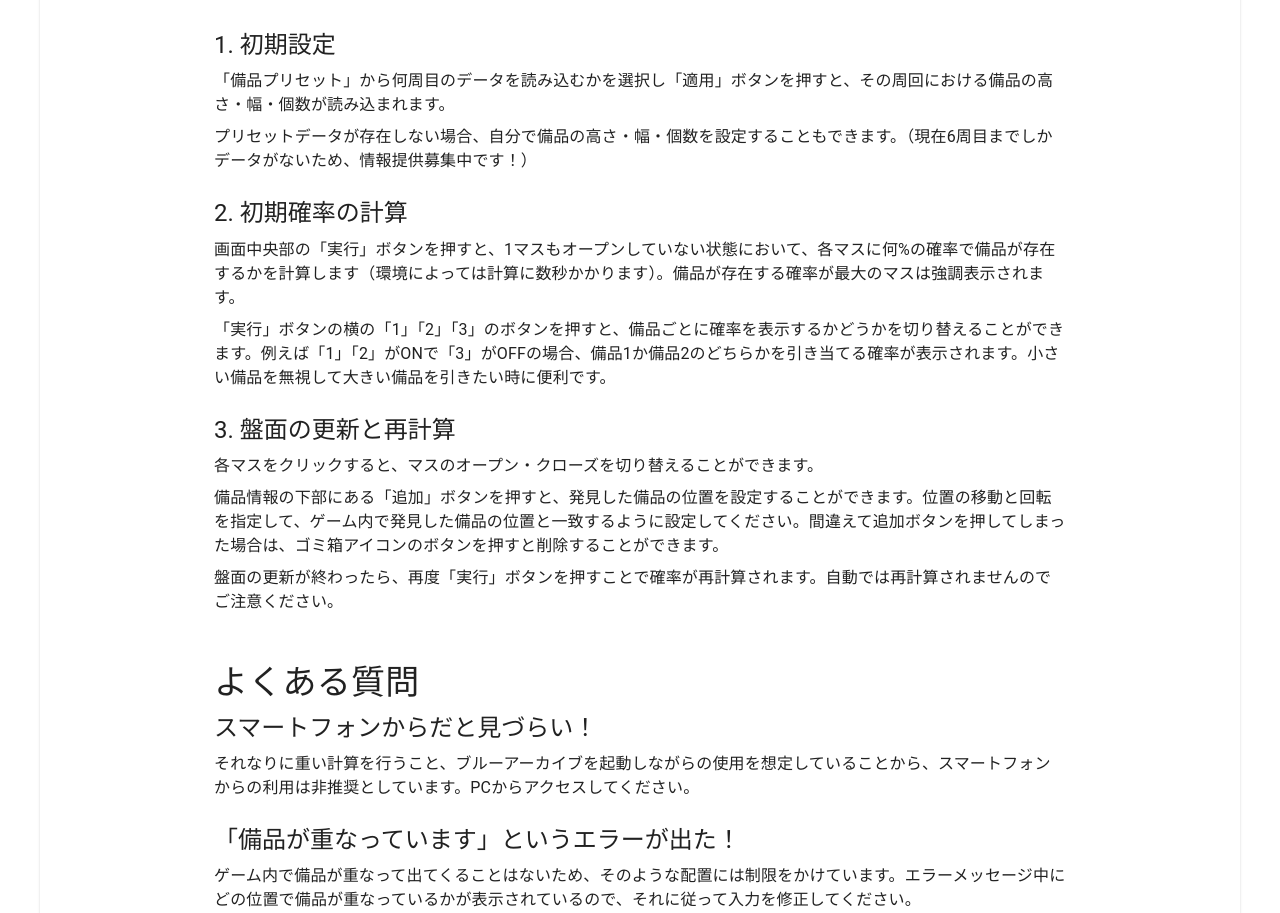
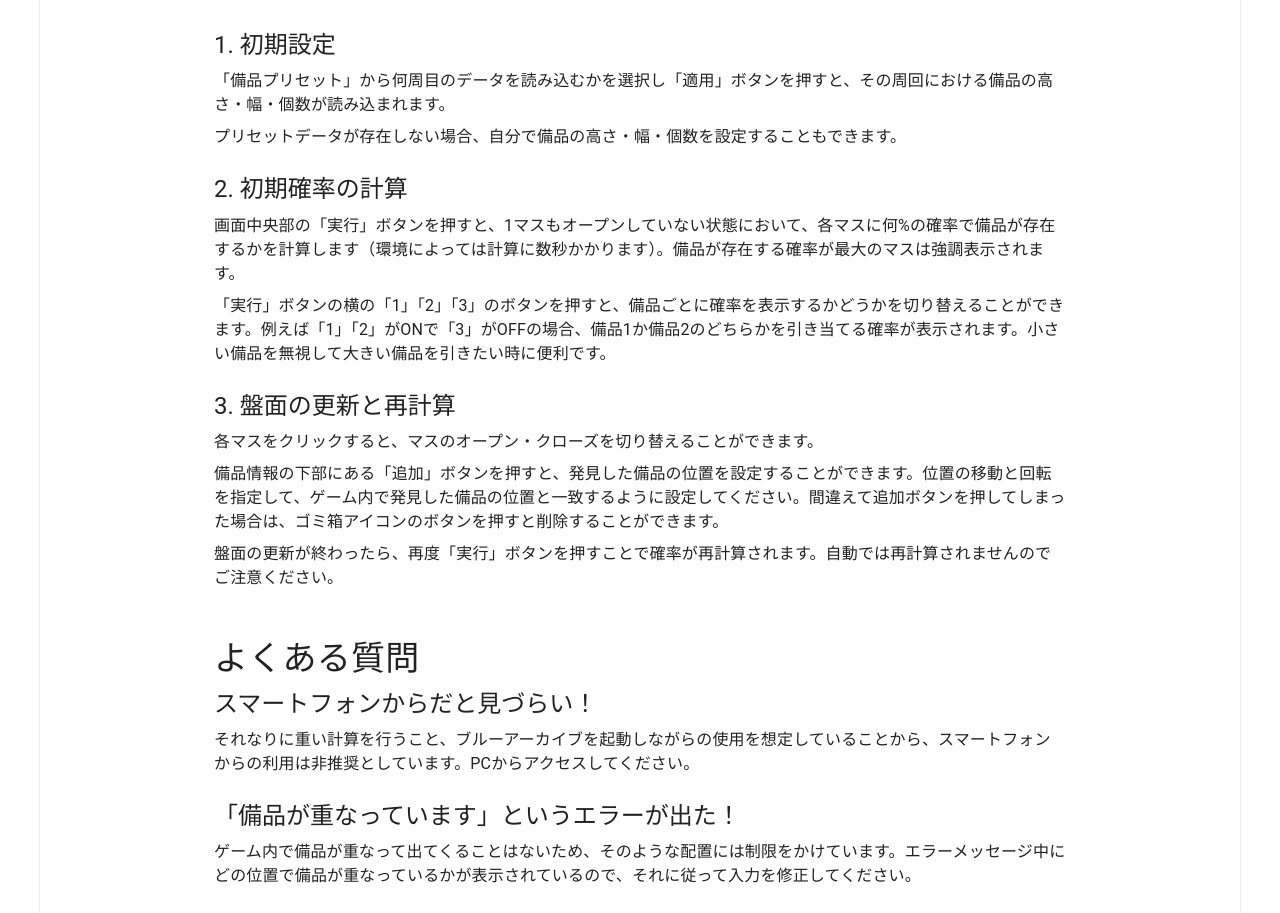
Before and after one commit to terry-u16/schale-inventory-management, a React (Vite) app: page / in a window 1280 px wide. Shown: the part 1106-2019 px from the top of the page. Built offline with nearby package versions, Linux system fonts and the light colour scheme.

Commit message:
7周目以降に対応

```diff
--- a/src/components/ControlPane.tsx
+++ b/src/components/ControlPane.tsx
@@ -71,6 +71,7 @@ const ControlPane: FC<Props> = (props) => {
               <MenuItem value={3}>4周目</MenuItem>
               <MenuItem value={4}>5周目</MenuItem>
               <MenuItem value={5}>6周目</MenuItem>
+              <MenuItem value={6}>7周目以降</MenuItem>
             </Select>
           </FormControl>
           <Tooltip title="備品プリセットを適用する">
--- a/src/components/ItemPane.tsx
+++ b/src/components/ItemPane.tsx
@@ -164,6 +164,7 @@ const ItemPane: FC<Props> = (props) => {
                 <MenuItem value={3}>3</MenuItem>
                 <MenuItem value={4}>4</MenuItem>
                 <MenuItem value={5}>5</MenuItem>
+                <MenuItem value={6}>6</MenuItem>
               </Select>
             </FormControl>
 
--- a/src/components/MainArea.tsx
+++ b/src/components/MainArea.tsx
@@ -58,6 +58,11 @@ const predefinedItems: ItemSet[][] = [
     { item: { ...gameMagazine, index: 1 }, count: 1 },
     { item: { ...ambrella, index: 2 }, count: 2 },
     { item: { ...fountainPen, index: 3 }, count: 4 },
+  ],
+  [
+    { item: { ...potatoChips, index: 1 }, count: 2 },
+    { item: { ...receipt, index: 2 }, count: 3 },
+    { item: { ...fountainPen, index: 3 }, count: 6 },
   ],
 ] as const;
 
--- a/src/components/Note.tsx
+++ b/src/components/Note.tsx
@@ -34,7 +34,7 @@ const Note: FC = () => {
                     「備品プリセット」から何周目のデータを読み込むかを選択し「適用」ボタンを押すと、その周回における備品の高さ・幅・個数が読み込まれます。
                   </Typography>
                   <Typography variant="body1">
-                    プリセットデータが存在しない場合、自分で備品の高さ・幅・個数を設定することもできます。（現在6周目までしかデータがないため、情報提供募集中です！）
+                    プリセットデータが存在しない場合、自分で備品の高さ・幅・個数を設定することもできます。
                   </Typography>
                 </Stack>
 
```
